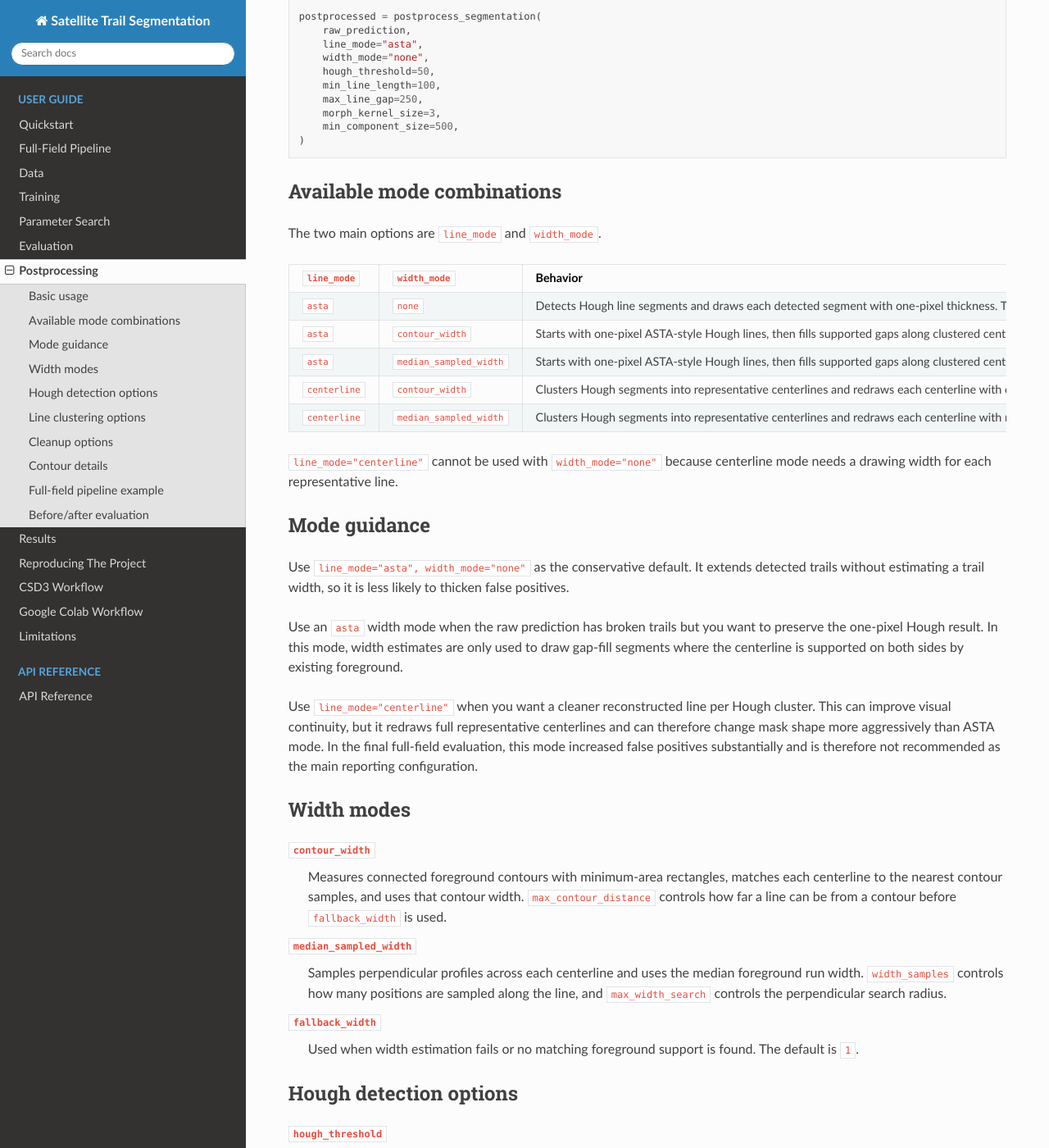
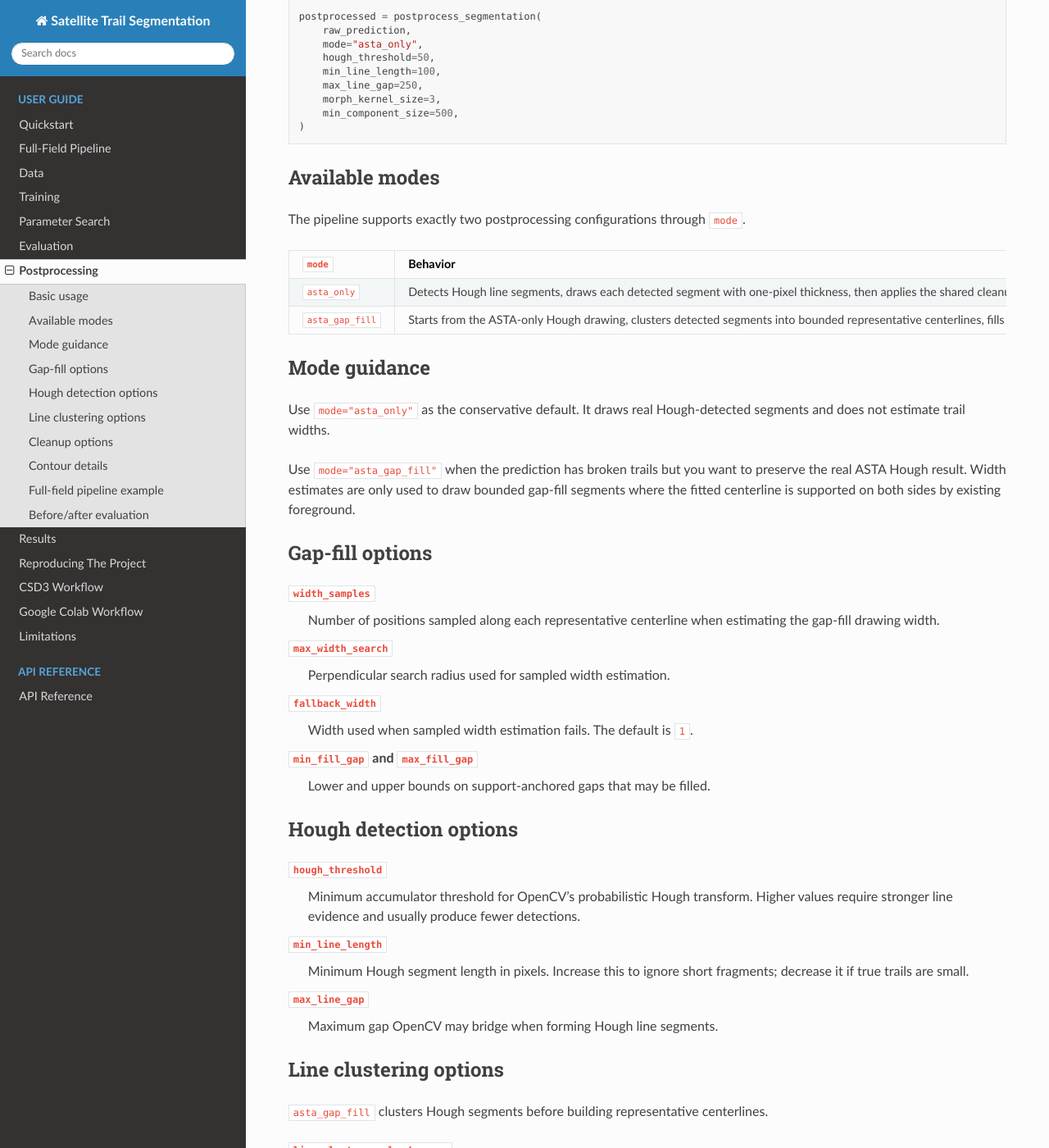
Before and after one commit to Andrew-Pfaff/satellite_trails, a Sphinx documentation site: the page built from docs/source/postprocessing.rst, in a window 1280 px wide and 1400 px high, scrolled down 625 px. Shown: the whole window at 82% size. Built offline with Sphinx 7.4.7 and the Read the Docs theme 3.1.0, drawn with Linux system fonts in a browser that asks for light colours; some of the changed text lies outside the part shown.

Commit message:
Documentation update

```diff
--- a/docs/source/postprocessing.rst
+++ b/docs/source/postprocessing.rst
@@ -26,8 +26,7 @@ The postprocessing entry point accepts a binary-like mask. Any nonzero value is
 
    postprocessed = postprocess_segmentation(
        raw_prediction,
-       line_mode="asta",
-       width_mode="none",
+       mode="asta_only",
        hough_threshold=50,
        min_line_length=100,
        max_line_gap=250,
@@ -35,55 +34,42 @@ The postprocessing entry point accepts a binary-like mask. Any nonzero value is
        min_component_size=500,
    )
 
-Available mode combinations
----------------------------
+Available modes
+---------------
 
-The two main options are ``line_mode`` and ``width_mode``.
+The pipeline supports exactly two postprocessing configurations through ``mode``.
 
 .. list-table::
    :header-rows: 1
 
-   * - ``line_mode``
-     - ``width_mode``
+   * - ``mode``
      - Behavior
-   * - ``asta``
-     - ``none``
-     - Detects Hough line segments and draws each detected segment with one-pixel thickness. This is the default.
-   * - ``asta``
-     - ``contour_width``
-     - Starts with one-pixel ASTA-style Hough lines, then fills supported gaps along clustered centerlines using widths estimated from nearby contours.
-   * - ``asta``
-     - ``median_sampled_width``
-     - Starts with one-pixel ASTA-style Hough lines, then fills supported gaps along clustered centerlines using widths sampled from the raw prediction.
-   * - ``centerline``
-     - ``contour_width``
-     - Clusters Hough segments into representative centerlines and redraws each centerline with contour-estimated width.
-   * - ``centerline``
-     - ``median_sampled_width``
-     - Clusters Hough segments into representative centerlines and redraws each centerline with median sampled width.
-
-``line_mode="centerline"`` cannot be used with ``width_mode="none"`` because centerline mode needs a drawing width for each representative line.
+   * - ``asta_only``
+     - Detects Hough line segments, draws each detected segment with one-pixel thickness, then applies the shared cleanup stage. This is the default and matches the conservative ASTA-style setting.
+   * - ``asta_gap_fill``
+     - Starts from the ASTA-only Hough drawing, clusters detected segments into bounded representative centerlines, fills only support-anchored gaps, then applies the shared cleanup stage.
 
 Mode guidance
 -------------
 
-Use ``line_mode="asta", width_mode="none"`` as the conservative default. It extends detected trails without estimating a trail width, so it is less likely to thicken false positives.
+Use ``mode="asta_only"`` as the conservative default. It draws real Hough-detected segments and does not estimate trail widths.
 
-Use an ``asta`` width mode when the raw prediction has broken trails but you want to preserve the one-pixel Hough result. In this mode, width estimates are only used to draw gap-fill segments where the centerline is supported on both sides by existing foreground.
+Use ``mode="asta_gap_fill"`` when the prediction has broken trails but you want to preserve the real ASTA Hough result. Width estimates are only used to draw bounded gap-fill segments where the fitted centerline is supported on both sides by existing foreground.
 
-Use ``line_mode="centerline"`` when you want a cleaner reconstructed line per Hough cluster. This can improve visual continuity, but it redraws full representative centerlines and can therefore change mask shape more aggressively than ASTA mode. In the final full-field evaluation, this mode increased false positives substantially and is therefore not recommended as the main reporting configuration.
+Gap-fill options
+----------------
 
-Width modes
------------
+``width_samples``
+   Number of positions sampled along each representative centerline when estimating the gap-fill drawing width.
 
-``contour_width``
-   Measures connected foreground contours with minimum-area rectangles, matches each centerline to the nearest contour samples, and uses that contour width. ``max_contour_distance`` controls how far a line can be from a contour before ``fallback_width`` is used.
-
-``median_sampled_width``
-   Samples perpendicular profiles across each centerline and uses the median foreground run width. ``width_samples`` controls how many positions are sampled along the line, and ``max_width_search`` controls the perpendicular search radius.
+``max_width_search``
+   Perpendicular search radius used for sampled width estimation.
 
 ``fallback_width``
-   Used when width estimation fails or no matching foreground support is found. The default is ``1``.
+   Width used when sampled width estimation fails. The default is ``1``.
+
+``min_fill_gap`` and ``max_fill_gap``
+   Lower and upper bounds on support-anchored gaps that may be filled.
 
 Hough detection options
 -----------------------
@@ -95,12 +81,12 @@ Hough detection options
    Minimum Hough segment length in pixels. Increase this to ignore short fragments; decrease it if true trails are small.
 
 ``max_line_gap``
-   Maximum gap OpenCV may bridge when forming Hough line segments. This value is also used as the maximum gap length for ASTA width-mode gap filling.
+   Maximum gap OpenCV may bridge when forming Hough line segments.
 
 Line clustering options
 -----------------------
 
-Width modes and ``centerline`` mode cluster Hough segments before building representative centerlines.
+``asta_gap_fill`` clusters Hough segments before building representative centerlines.
 
 ``line_cluster_angle_degrees``
    Maximum orientation difference between segments in one cluster. Smaller values split trails more aggressively by angle.
@@ -110,6 +96,9 @@ Width modes and ``centerline`` mode cluster Hough segments before building repre
 
 ``line_cluster_max_along_gap``
    Maximum along-line gap between segments before they are split into separate clusters. Set to ``None`` in Python to disable this gap check.
+
+``max_extension_ratio``
+   Maximum representative-centerline span relative to the observed cluster endpoint span before clipping to the image boundary.
 
 Cleanup options
 ---------------
@@ -152,12 +141,13 @@ Full-field pipeline example
 
    postprocessed, timings, contour_details = pipeline.postprocessing(
        predictions["segmented_result"],
-       line_mode="asta",
-       width_mode="median_sampled_width",
+       mode="asta_gap_fill",
        hough_threshold=50,
        min_line_length=100,
        max_line_gap=250,
+       max_extension_ratio=1.5,
        min_fill_gap=10,
+       max_fill_gap=250,
        morph_kernel_size=3,
        min_component_size=500,
        contour_filter=True,
@@ -171,8 +161,7 @@ The same options are available on the command line through ``segmentation.py``:
    python segmentation.py \
      --source-path data/png/example_full.fits_full.png \
      --unet-checkpoint results/models/unet/unet_weights.pt \
-     --line-mode asta \
-     --width-mode median_sampled_width \
+     --postprocess-mode asta_gap_fill \
      --hough-threshold 50 \
      --min-line-length 100 \
      --max-line-gap 250 \
@@ -191,4 +180,4 @@ Important metrics for postprocessing are:
 * IoU/Dice change.
 * Visual continuity of broken trails.
 
-The conservative ASTA-style setting substantially reduces FNR and improves recall, but it also lowers precision and IoU because Hough drawing introduces additional false positives. The centerline variants were explored as alternatives, but they underperformed the ASTA-style setting because representative centerlines overdraw weak or fragmented detections.
+The conservative ASTA-style setting can reduce FNR and improve recall, but it may also lower precision and IoU because Hough drawing introduces additional false positives. The gap-fill setting is available for cases where bounded, support-anchored filling is worth that trade-off.
```
Also changed, not shown: README.md (+13 -0 lines), docs/source/evaluation.rst (+3 -4 lines), docs/source/full_field_pipeline.rst (+3 -4 lines), docs/source/results.rst (+21 -5 lines).
